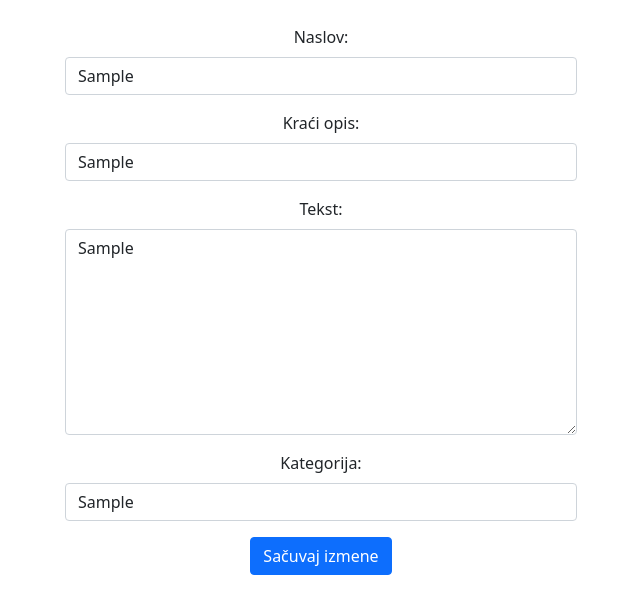
After one commit to JanaMitrovic/ITEH-Domaci1, a PHP site: page /izmena.php?id=1 in a window 1280 px wide. The commit adds this page. Shown: the top 614 px of the page, without its empty margins (455-1095 px from the left). Run offline with PHP 8.4, Linux system fonts and the light colour scheme; tables that the repository leaves empty or names only in its code hold one stand-in row (values such as "Sample post").

Commit message:
Prikaz jednog recepta, mogućnost izmene

```diff
--- /dev/null
+++ b/Recept.php
@@ -0,0 +1,21 @@
+<?php
+
+class Recept
+{
+    public $id;
+    public $naslov;
+    public $kraci_opis;
+    public $tekst;
+    public $kategorija;
+    public $korisnik_id;
+
+
+    public function sacuvajIzmene($id, $naslov, $kraci_opis, $tekst, $kategorija, $korisnik_id)
+    {
+        $conn = new mysqli("localhost", "root", "", "recepti");
+        $upit = "update recept set naslov='" . $naslov . "', kraci_opis='" . $kraci_opis . "',
+        tekst='" . $tekst . "', kategorija='" . $kategorija . "', korisnik_id='" . $korisnik_id . "' where id=" . $id;
+
+        return $conn->query($upit);
+    }
+}
--- a/index.css
+++ b/index.css
@@ -7,3 +7,24 @@
 .row row-cols-3 row-cols-md-3 g-4 {
     margin-left: 25px;
 }
+
+#naslov-recept {
+    margin-top: 25px;
+    margin-top: 25px;
+}
+
+#kategorija {
+    margin-top: 80px;
+}
+
+#button_izmeni {
+    margin-top: 20px;
+    width: 150px;
+    margin-left: 550px;
+}
+
+#forma-izmena {
+    margin-top: 25px;
+    margin-left: 520px;
+    width: 40%;
+}
--- a/index.php
+++ b/index.php
@@ -35,7 +35,7 @@
                         <p class="card-text"><?php echo $recept['kraci_opis']; ?></p>
                     </div>
                     <div class="card-footer text-center">
-                        <button class="btn btn-primary">Otvori</button>
+                        <a href="jedanRecept.php?id=<?php echo $recept['id']; ?>"><button class="btn btn-primary">Otvori</button></a>
                         <button class="btn btn-danger">Obriši</button>
 
                     </div>
--- /dev/null
+++ b/izmena.php
@@ -0,0 +1,70 @@
+<!DOCTYPE html>
+<html lang="en">
+
+<head>
+    <meta charset="UTF-8">
+    <meta http-equiv="X-UA-Compatible" content="IE=edge">
+    <meta name="viewport" content="width=device-width, initial-scale=1.0">
+    <link href="https://cdn.jsdelivr.net/npm/bootstrap@5.0.2/dist/css/bootstrap.min.css" rel="stylesheet" integrity="sha384-EVSTQN3/azprG1Anm3QDgpJLIm9Nao0Yz1ztcQTwFspd3yD65VohhpuuCOmLASjC" crossorigin="anonymous">
+    <link rel="stylesheet" href="index.css">
+    <title>Document</title>
+</head>
+
+<body>
+
+    <?php
+    $query = "select * from recept where id=" . $_GET['id'];
+    $hostname = "localhost";
+    $username = "root";
+    $password = "";
+    $dbname = "recepti";
+    $connection = new mysqli($hostname, $username, $password, $dbname);
+
+    $result = $connection->query($query);
+    $recept = mysqli_fetch_object($result);
+    ?>
+
+    <form method="post" class="text-center" id="forma-izmena">
+
+        <input type="hidden" class="form-control" name="hidden-izmena-id" value="<?php echo $recept->id; ?>">
+
+        <div class="mb-3">
+            <label class="form-label">Naslov: </label>
+            <input type="text" class="form-control" name="naslov" value="<?php echo $recept->naslov; ?>">
+        </div>
+        <div class="mb-3">
+            <label class="form-label">Kraći opis: </label>
+            <input type="text" class="form-control" name="kraci_opis" value="<?php echo $recept->kraci_opis; ?>">
+        </div>
+        <div class="mb-3">
+            <label class="form-label">Tekst: </label>
+            <textarea class="form-control" name="tekst" rows="8"><?php echo $recept->tekst; ?></textarea>
+        </div>
+        <div class="mb-3">
+            <label class="form-label">Kategorija: </label>
+            <input type="text" class="form-control" name="kategorija" value="<?php echo $recept->kategorija; ?>">
+        </div>
+
+        <input type="hidden" class="form-control" name="hidden-izmena-korisnik" value="<?php echo $recept->korisnik_id; ?>">
+
+        <button type="submit" name="btn_sacuvaj_izmene" class="btn btn-primary">Sačuvaj izmene</button>
+    </form>
+
+    <?php
+    include 'Recept.php';
+
+    if (isset($_POST['btn_sacuvaj_izmene'])) {
+
+        $recept = new Recept();
+        if ($recept->sacuvajIzmene($_POST['hidden-izmena-id'], $_POST['naslov'], $_POST['kraci_opis'], $_POST['tekst'], $_POST['kategorija'], $_POST['hidden-izmena-korisnik'])) {
+            header('Location: index.php');
+        } else {
+            echo 'Greska!';
+        }
+    }
+
+    ?>
+
+</body>
+
+</html>
```
Also changed, not shown: jedanRecept.php (added, +45 -0 lines).
